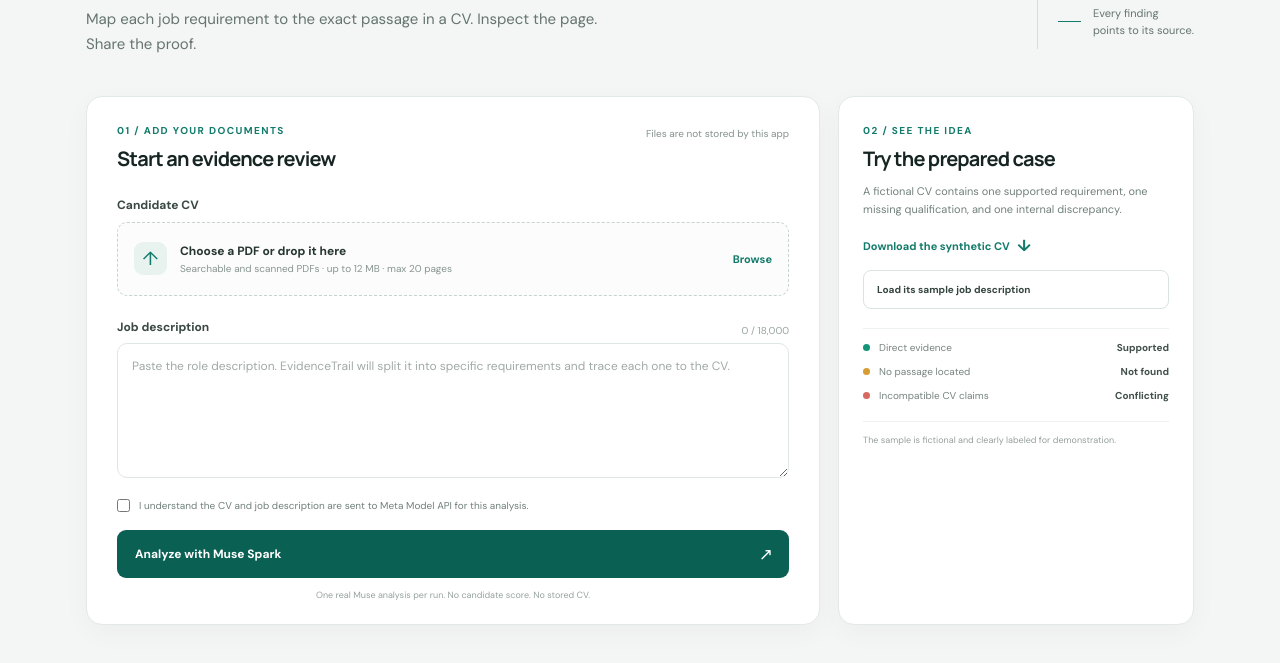
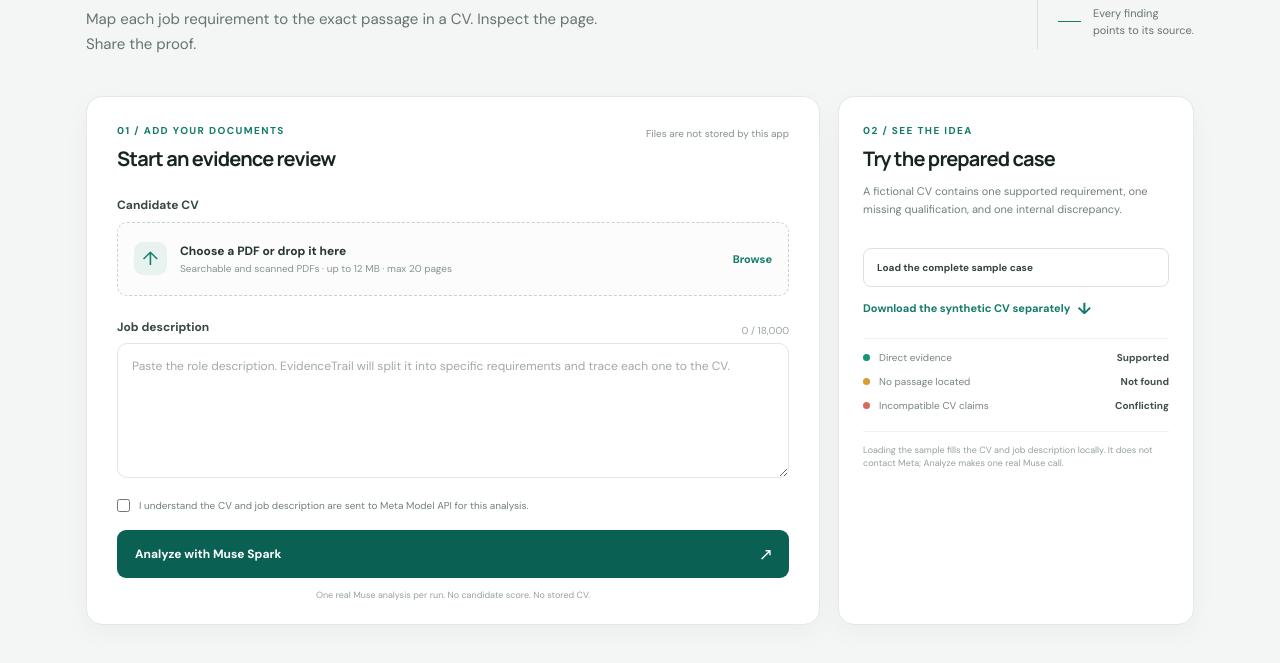
Before and after one commit to farhanjamal2002-blip/-evidencetrail, a FastAPI app: page / in a window 1280 px wide. Shown: the part 290-953 px from the top of the page. Run offline with FastAPI, Linux system fonts and the light colour scheme.

Commit message:
Harden evidence checks and streamline the demo

```diff
--- a/app.py
+++ b/app.py
@@ -103,15 +103,18 @@
 Split the job description into distinct, atomic, material requirements. Copy
 each requirement exactly from the job description. For every requirement,
 return only exact, contiguous quotations from the CV that directly support
-or contradict that requirement. Preserve the CV wording. Give the likely
-1-based PDF page for each quote as a hint; the application will verify and
-replace the hint using the original PDF.
+or explicitly conflict with that requirement. A conflict can be an explicit
+CV statement that falls short of a stated requirement, or incompatible claims
+inside the CV. Missing text is not a conflict. Preserve the CV wording. Give
+the likely 1-based PDF page for each quote as a hint; the application will
+verify and replace the hint using the original PDF.
 
-If there is no direct supporting evidence, return an empty evidence array.
-Use both supports and contradicts only when the CV itself contains
-incompatible claims relevant to the requirement. A missing CV statement is
-not a contradiction. An unsupported statement does not prove the candidate
-lacks that skill. Never invent a quote, page, requirement, or claim.
+If there is no direct supporting or explicitly conflicting evidence, return
+an empty evidence array. Use "contradicts" only for a direct, explicit conflict
+with the requirement or incompatible claims inside the CV; do not infer a
+conflict from missing information. An unsupported statement does not prove
+the candidate lacks that skill. Never invent a quote, page, requirement, or
+claim.
 Return every material requirement and no overall candidate score.
 """
 
@@ -139,7 +142,20 @@
 
 
 def tokenize(value: str) -> list[str]:
+    value = unicodedata.normalize("NFKC", value).translate(DASHES).replace("\u00ad", "")
     return [token.casefold().translate(DASHES) for token in TOKEN_RE.findall(value)]
+
+
+def contains_token_sequence(text: str, phrase: str) -> bool:
+    """Match a complete sequence of words, ignoring punctuation and case."""
+    haystack = tokenize(text)
+    needle = tokenize(phrase)
+    if not needle or len(needle) > len(haystack):
+        return False
+    return any(
+        haystack[start : start + len(needle)] == needle
+        for start in range(len(haystack) - len(needle) + 1)
+    )
 
 
 def word_record(text: str, x0: float, y0: float, x1: float, y1: float) -> dict[str, Any]:
@@ -322,6 +338,7 @@
             },
         ],
         response_format=OUTPUT_SCHEMA,
+        store=False,
         max_completion_tokens=10_000,
     )
 
@@ -343,14 +360,18 @@
 ) -> tuple[list[dict[str, Any]], dict[int, list[dict[str, Any]]], int]:
     grounded: list[dict[str, Any]] = []
     page_marks: dict[int, list[dict[str, Any]]] = {}
-    normalized_job = normalize_text(job_description)
+    seen_requirements: set[tuple[str, ...]] = set()
     rejected_requirements = 0
 
     for item in model_result.get("requirements", []):
         requirement = str(item.get("requirement", "")).strip()
-        if not requirement or normalize_text(requirement) not in normalized_job:
+        requirement_tokens = tuple(tokenize(requirement))
+        if not requirement_tokens or not contains_token_sequence(job_description, requirement):
             rejected_requirements += 1
             continue
+        if requirement_tokens in seen_requirements:
+            continue
+        seen_requirements.add(requirement_tokens)
 
         verified: list[dict[str, Any]] = []
         for candidate in item.get("evidence", []):
@@ -371,9 +392,18 @@
 
         has_support = any(item["role"] == "supports" for item in verified)
         has_contradiction = any(item["role"] == "contradicts" for item in verified)
-        if has_support and has_contradiction:
+        if has_contradiction:
             status = "conflicting"
-            note = "The CV contains incompatible statements. Review both highlighted passages."
+            if has_support:
+                note = (
+                    "The CV contains both supporting and conflicting statements. "
+                    "Review every highlighted passage."
+                )
+            else:
+                note = (
+                    "An explicit CV statement conflicts with this requirement. "
+                    "Review the highlighted passage."
+                )
             visible_evidence = verified
         elif has_support:
             status = "supported"
--- a/static/app.css
+++ b/static/app.css
@@ -71,6 +71,8 @@
 .secondary-button { min-height: 39px; padding: 0 13px; border: 1px solid #d9e4df; border-radius: 8px; color: #34443e; background: #fff; font-size: 10px; font-weight: 700; }
 .secondary-button:hover { border-color: #91b9ad; background: #f8fbf9; }
 .demo-panel .secondary-button { width: 100%; margin-top: 14px; text-align: left; }
+.demo-panel .secondary-button:disabled { cursor: wait; opacity: .65; }
+.demo-download { margin-top: 11px; }
 .demo-divider { height: 1px; margin: 19px 0 12px; background: #edf1ef; }
 .demo-state-list { display: grid; gap: 11px; }
 .demo-state-list > div { display: grid; grid-template-columns: 8px 1fr auto; align-items: center; gap: 8px; color: #77847f; font-size: 10px; }
@@ -87,6 +89,11 @@
 .download-button { white-space: nowrap; }
 .download-button span { padding-left: 7px; color: var(--teal); font-size: 15px; }
 .run-meta { margin: 18px 0 12px; color: #85928d; font-size: 10px; }
+.provenance-panel { margin: 12px 0 15px; border: 1px solid #dfe7e3; border-radius: 10px; background: #fff; }
+.provenance-panel summary { padding: 12px 14px; color: #53645e; font-size: 11px; font-weight: 700; cursor: pointer; }
+.provenance-details { display: grid; grid-template-columns: minmax(130px, .3fr) minmax(0, 1fr); gap: 8px 14px; margin: 0; padding: 0 14px 14px; font-size: 10px; }
+.provenance-details dt { color: #7c8a84; }
+.provenance-details dd { min-width: 0; margin: 0; color: #354740; font-family: ui-monospace, SFMono-Regular, Menlo, monospace; overflow-wrap: anywhere; }
 .summary-counts { display: flex; gap: 9px; flex-wrap: wrap; margin: 14px 0; }
 .count-pill { padding: 8px 11px; border: 1px solid #dfe7e3; border-radius: 8px; background: #fff; color: #66736e; font-size: 10px; }
 .count-pill strong { color: var(--ink); padding-right: 4px; }
@@ -141,5 +148,7 @@
   .demo-divider { visibility: visible; }
   .results-top { display: block; }
   .download-button { margin-top: 15px; }
+  .provenance-details { grid-template-columns: 1fr; gap: 4px; }
+  .provenance-details dd { margin-bottom: 7px; }
   .footer { display: grid; }
 }
--- a/static/app.js
+++ b/static/app.js
@@ -56,10 +56,31 @@
   charCount.textContent = String(jobInput.value.length);
 });
 
-document.getElementById("load-demo-job").addEventListener("click", function () {
-  jobInput.value = demoJob;
-  jobInput.dispatchEvent(new Event("input"));
-  jobInput.focus();
+const loadDemoButton = document.getElementById("load-demo-case");
+loadDemoButton.addEventListener("click", async function () {
+  loadDemoButton.disabled = true;
+  loadDemoButton.textContent = "Loading the fictional CV…";
+  hideError();
+  try {
+    const response = await fetch("/demo/cv.pdf");
+    if (!response.ok) throw new Error("The sample CV could not be loaded.");
+    const samplePdf = await response.blob();
+    const sampleFile = new File([samplePdf], "evidencetrail-demo-cv.pdf", {
+      type: "application/pdf",
+    });
+    const transfer = new DataTransfer();
+    transfer.items.add(sampleFile);
+    cvInput.files = transfer.files;
+    cvInput.dispatchEvent(new Event("change"));
+    jobInput.value = demoJob;
+    jobInput.dispatchEvent(new Event("input"));
+    jobInput.focus();
+  } catch (error) {
+    showError(error.message || "The sample could not be loaded. Download the synthetic CV and choose it manually.");
+  } finally {
+    loadDemoButton.disabled = false;
+    loadDemoButton.textContent = "Load the complete sample case";
+  }
 });
 
 form.addEventListener("submit", async function (event) {
@@ -152,6 +173,22 @@
     "Every displayed passage below was checked against the uploaded PDF. " +
     "Requirements are shown only when their wording appears in the supplied job description.";
 
+  const provenance = document.getElementById("provenance-details");
+  provenance.replaceChildren();
+  [
+    ["Model", payload.model || ""],
+    ["Analysis time (UTC)", payload.created_at || ""],
+    ["CV SHA-256", payload.cv_sha256 || ""],
+    ["Job description SHA-256", payload.job_sha256 || ""],
+  ].forEach(function (entry) {
+    if (!entry[1]) return;
+    const term = document.createElement("dt");
+    term.textContent = entry[0];
+    const value = document.createElement("dd");
+    value.textContent = entry[1];
+    provenance.append(term, value);
+  });
+
   currentReport = payload.report_html || "";
   results.hidden = false;
   results.scrollIntoView({ behavior: "smooth", block: "start" });
@@ -223,5 +260,5 @@
   document.body.appendChild(link);
   link.click();
   link.remove();
-  URL.revokeObjectURL(url);
+  window.setTimeout(function () { URL.revokeObjectURL(url); }, 1000);
 });
--- a/templates/index.html
+++ b/templates/index.html
@@ -74,15 +74,15 @@
             <div class="step-label">02 / SEE THE IDEA</div>
             <h2>Try the prepared case</h2>
             <p>A fictional CV contains one supported requirement, one missing qualification, and one internal discrepancy.</p>
-            <a class="text-link" href="/demo/cv.pdf" download>Download the synthetic CV <span>↓</span></a>
-            <button id="load-demo-job" class="secondary-button" type="button">Load its sample job description</button>
+            <button id="load-demo-case" class="secondary-button" type="button">Load the complete sample case</button>
+            <a class="text-link demo-download" href="/demo/cv.pdf" download>Download the synthetic CV separately <span>↓</span></a>
             <div class="demo-divider"></div>
             <div class="demo-state-list">
               <div><span class="state-dot supported-dot"></span><span>Direct evidence</span><b>Supported</b></div>
               <div><span class="state-dot missing-dot"></span><span>No passage located</span><b>Not found</b></div>
               <div><span class="state-dot conflict-dot"></span><span>Incompatible CV claims</span><b>Conflicting</b></div>
             </div>
-            <div class="sample-tip">The sample is fictional and clearly labeled for demonstration.</div>
+            <div class="sample-tip">Loading the sample fills the CV and job description locally. It does not contact Meta; Analyze makes one real Muse call.</div>
           </aside>
         </section>
 
@@ -99,6 +99,10 @@
           </div>
           <p class="report-note">The exported pack embeds full CV page images. Review it before sharing.</p>
           <div class="run-meta" id="run-meta"></div>
+          <details class="provenance-panel">
+            <summary>Source fingerprints and run record</summary>
+            <dl id="provenance-details" class="provenance-details"></dl>
+          </details>
           <div id="summary-counts" class="summary-counts"></div>
           <div id="findings-list" class="findings-list"></div>
           <div id="source-pages" class="source-pages"></div>
```
Also changed, not shown: demo/DEMO_SCRIPT.md (+3 -3 lines), README.md.
